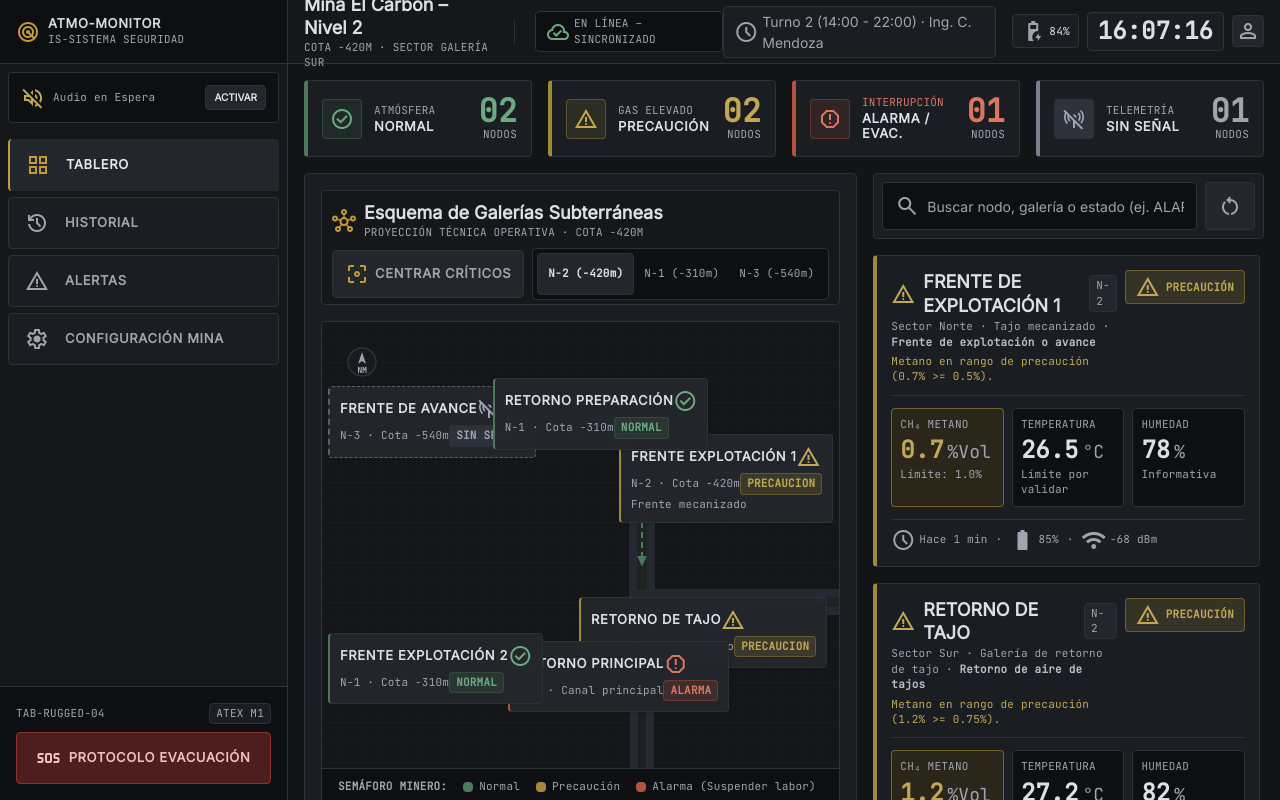
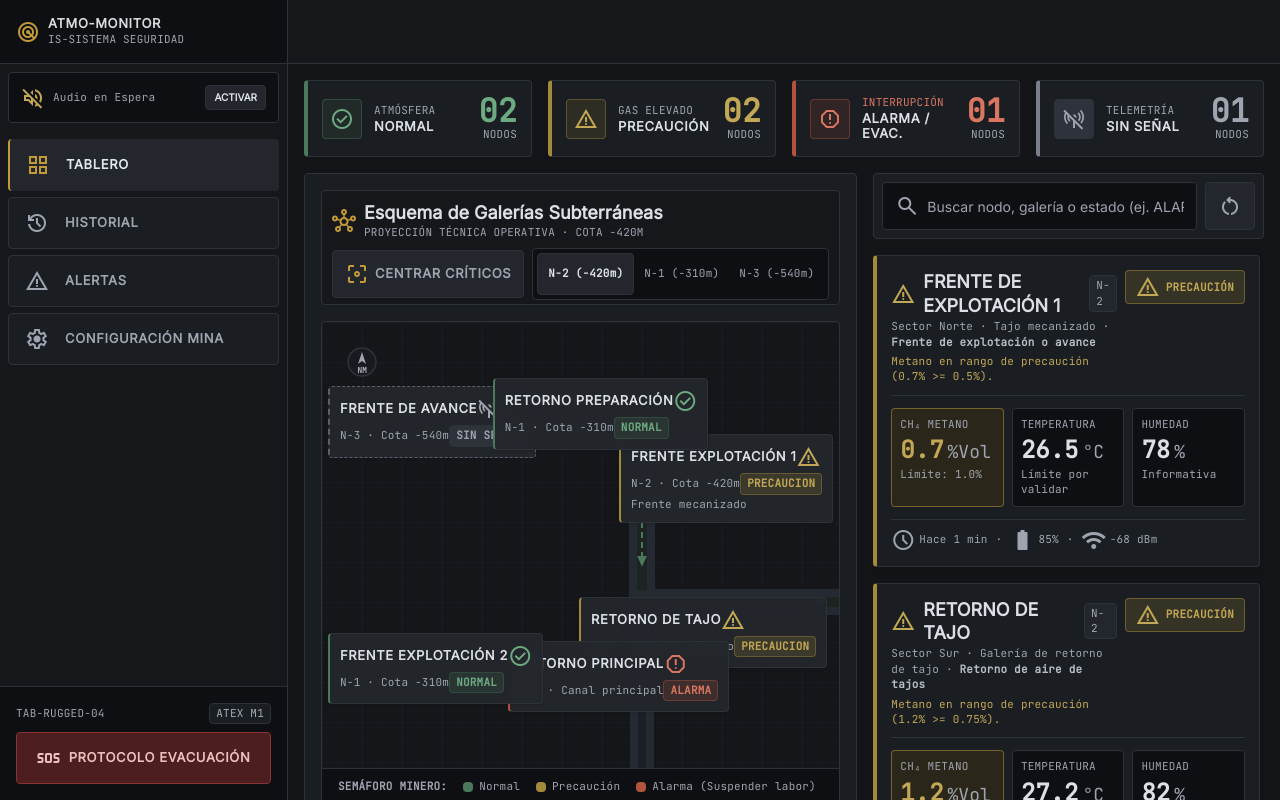
Before and after one commit to JimmyDVO0823/hackaton-2026, a React (Vite) app in the folder reto-minero/: page / in a window 1280 px wide. Shown: the top 800 px of the page. Built offline with nearby package versions, Linux system fonts and the light colour scheme.

Commit message:
se elimina el header

```diff
--- a/reto-minero/src/App.jsx
+++ b/reto-minero/src/App.jsx
@@ -1,6 +1,5 @@
 import React, { useState } from 'react';
-import { Sidebar } from './layout/Sidebar';
-import { Header } from './layout/Header';
+import { MainLayout } from './layout/MainLayout';
 import { TableroPage } from './pages/TableroPage';
 import { AlarmModal } from './components/AlarmModal';
 import { useAlertas } from './hooks/useAlertas';
@@ -17,10 +16,10 @@ export function App() {
   const [alarmModalState, setAlarmModalState] = useState({
     isOpen: false,
     sectorName: '',
-    isEvacuation: false
+    isEvacuation: false,
   });
 
-  // Disparadores de Alarma
+  // ── Disparadores de Alarma ──────────────────────────────────────────────────
   const handleTriggerAlarm = (sectorName) => {
     setAlarmModalState({ isOpen: true, sectorName, isEvacuation: false });
   };
@@ -44,27 +43,21 @@ export function App() {
     }
   };
 
+  // ── Props del Sidebar ───────────────────────────────────────────────────────
+  const sidebarProps = {
+    activeRoute,
+    onNavigate: setActiveRoute,
+    onTriggerSOS: handleTriggerSOS,
+    audioHabilitado,
+    onHabilitarAudio: habilitarAudio,
+  };
+
+  // ── Pantalla activa ─────────────────────────────────────────────────────────
+  const renderContent = () => {
+    if (activeRoute === 'tablero') {
+      return <TableroPage onTriggerAlarm={handleTriggerAlarm} />;
+    }
     return (
-    <div className="bg-surface text-on-surface font-body-md select-none min-h-screen">
-      {/* Sidebar Lateral */}
-      <Sidebar
-        activeRoute={activeRoute}
-        onNavigate={setActiveRoute}
-        onTriggerSOS={handleTriggerSOS}
-        audioHabilitado={audioHabilitado}
-        onHabilitarAudio={habilitarAudio}
-      />
-
-      {/* Contenedor con margen izquierdo compensando Sidebar */}
-      <div className="pl-72">
-        {/* Encabezado Superior */}
-        <Header />
-
-        {/* Contenido Principal / Pantalla Actual */}
-        <main className="w-full pt-16 bg-surface min-h-screen">
-          {activeRoute === 'tablero' ? (
-            <TableroPage onTriggerAlarm={handleTriggerAlarm} />
-          ) : (
       <div className="p-8 text-center text-secondary">
         <span className="material-symbols-outlined text-[48px] mb-2 block text-[#C29B38]">
           construction
@@ -83,11 +76,16 @@ export function App() {
           Volver al Tablero
         </button>
       </div>
-          )}
-        </main>
-      </div>
+    );
+  };
 
-      {/* Modal de Alarma */}
+  return (
+    <>
+      <MainLayout sidebarProps={sidebarProps}>
+        {renderContent()}
+      </MainLayout>
+
+      {/* Modal de Alarma — fuera del layout para quedar encima de todo */}
       <AlarmModal
         isOpen={alarmModalState.isOpen}
         sectorName={alarmModalState.sectorName}
@@ -98,7 +96,7 @@ export function App() {
         }}
         onConfirm={handleConfirmAlarm}
       />
-    </div>
+    </>
   );
 }
 
--- a/reto-minero/src/layout/Header.jsx
+++ b/reto-minero/src/layout/Header.jsx
@@ -1,76 +1,13 @@
-import React, { useState, useEffect } from 'react';
-import { useMina } from '../hooks/useMina.js';
-import { useConexion } from '../hooks/useConexion.js';
+import React from 'react';
 
 /**
- * Encabezado de telemetría y estado operativo en tiempo real
- * REGLA: layout/ contiene la barra superior.
+ * Barra superior fija.
+ * Reserva la altura (h-16) para que el contenido principal no quede oculto bajo ella.
+ * El contenido visible ha sido eliminado; solo se mantiene el shell estructural.
+ * REGLA: layout/ contiene la estructura de navegación y barras fijas.
  */
 export function Header() {
-  const { configMina } = useMina();
-  const { estaEnLinea } = useConexion();
-  const [currentTime, setCurrentTime] = useState('');
-
-  useEffect(() => {
-    const updateTime = () => {
-      const now = new Date();
-      setCurrentTime(now.toTimeString().split(' ')[0]);
-    };
-    updateTime();
-    const interval = setInterval(updateTime, 1000);
-    return () => clearInterval(interval);
-  }, []);
-
   return (
-    <header className="fixed top-0 left-72 right-0 h-16 bg-surface-container-low border-b border-[#2D3239] z-40 px-space-md flex items-center justify-between">
-      {/* Información de la Mina */}
-      <div className="flex items-center gap-space-md">
-        <div className="flex flex-col">
-          <h1 className="font-headline-md text-[20px] font-bold leading-none text-on-surface">
-            {configMina.nombre}
-          </h1>
-          <span className="font-code-badge text-[12px] text-secondary">
-            {configMina.cota}
-          </span>
-        </div>
-        <div className="h-6 w-[1px] bg-[#2D3239] mx-space-xs" />
-        <div className="flex items-center gap-space-xs px-2.5 py-1 bg-surface-container-lowest border border-[#2D3239] rounded">
-          <span
-            className={`material-symbols-outlined text-[18px] ${
-              estaEnLinea ? 'text-[#6DAA81]' : 'text-[#A38A3A]'
-            }`}
-          >
-            {estaEnLinea ? 'cloud_done' : 'cloud_off'}
-          </span>
-          <span className="font-code-badge text-[12px] text-secondary uppercase">
-            {estaEnLinea ? 'En línea – sincronizado' : 'Sin conexión – datos locales'}
-          </span>
-        </div>
-      </div>
-
-      {/* Indicadores de Turno, Batería y Reloj */}
-      <div className="flex items-center gap-space-md">
-        <div className="flex items-center gap-space-xs px-2.5 py-1 bg-surface-container rounded border border-[#2D3239]">
-          <span className="material-symbols-outlined text-secondary text-[18px]">schedule</span>
-          <span className="font-body-md text-[13px] text-secondary">
-            {configMina.turno} · {configMina.operador}
-          </span>
-        </div>
-        <div className="flex items-center gap-space-sm">
-          <div className="flex items-center gap-space-xs px-2 py-1 bg-surface-container rounded border border-[#2D3239]">
-            <span className="material-symbols-outlined text-secondary text-[18px]">battery_charging_80</span>
-            <span className="font-code-badge text-[13px] text-on-surface">84%</span>
-          </div>
-          <div className="px-2.5 py-1 bg-surface-container rounded border border-[#2D3239] min-w-[85px] text-center">
-            <span className="font-telemetry-value-md text-[16px] text-on-surface font-semibold">
-              {currentTime || '17:42:08'}
-            </span>
-          </div>
-          <div className="w-8 h-8 rounded bg-surface-container-high border border-[#2D3239] flex items-center justify-center">
-            <span className="material-symbols-outlined text-secondary text-[18px]">person</span>
-          </div>
-        </div>
-      </div>
-    </header>
+    <header className="fixed top-0 left-72 right-0 h-16 bg-surface-container-low border-b border-[#2D3239] z-40" />
   );
 }
--- /dev/null
+++ b/reto-minero/src/layout/MainLayout.jsx
@@ -0,0 +1,33 @@
+import React from 'react';
+import { Sidebar } from './Sidebar';
+import { Header } from './Header';
+
+/**
+ * Layout principal de la aplicación ATMO-MONITOR.
+ * Compone el Sidebar lateral fijo + Header superior fijo + zona de contenido desplazable.
+ *
+ * Uso:
+ *   <MainLayout sidebar={sidebarProps}>
+ *     <TableroPage ... />
+ *   </MainLayout>
+ *
+ * REGLA: layout/ contiene la estructura de navegación y barras fijas.
+ */
+export function MainLayout({ children, sidebarProps }) {
+  return (
+    <div className="bg-surface text-on-surface font-body-md select-none min-h-screen">
+      {/* Sidebar lateral fijo */}
+      <Sidebar {...sidebarProps} />
+
+      {/* Columna derecha: header fijo + contenido principal */}
+      <div className="pl-72">
+        <Header />
+
+        {/* Área de contenido — ocupa el resto de la pantalla bajo el header */}
+        <main className="w-full pt-16 bg-surface min-h-screen">
+          {children}
+        </main>
+      </div>
+    </div>
+  );
+}
```
Lines whose indentation alone changed are shown as unchanged.
